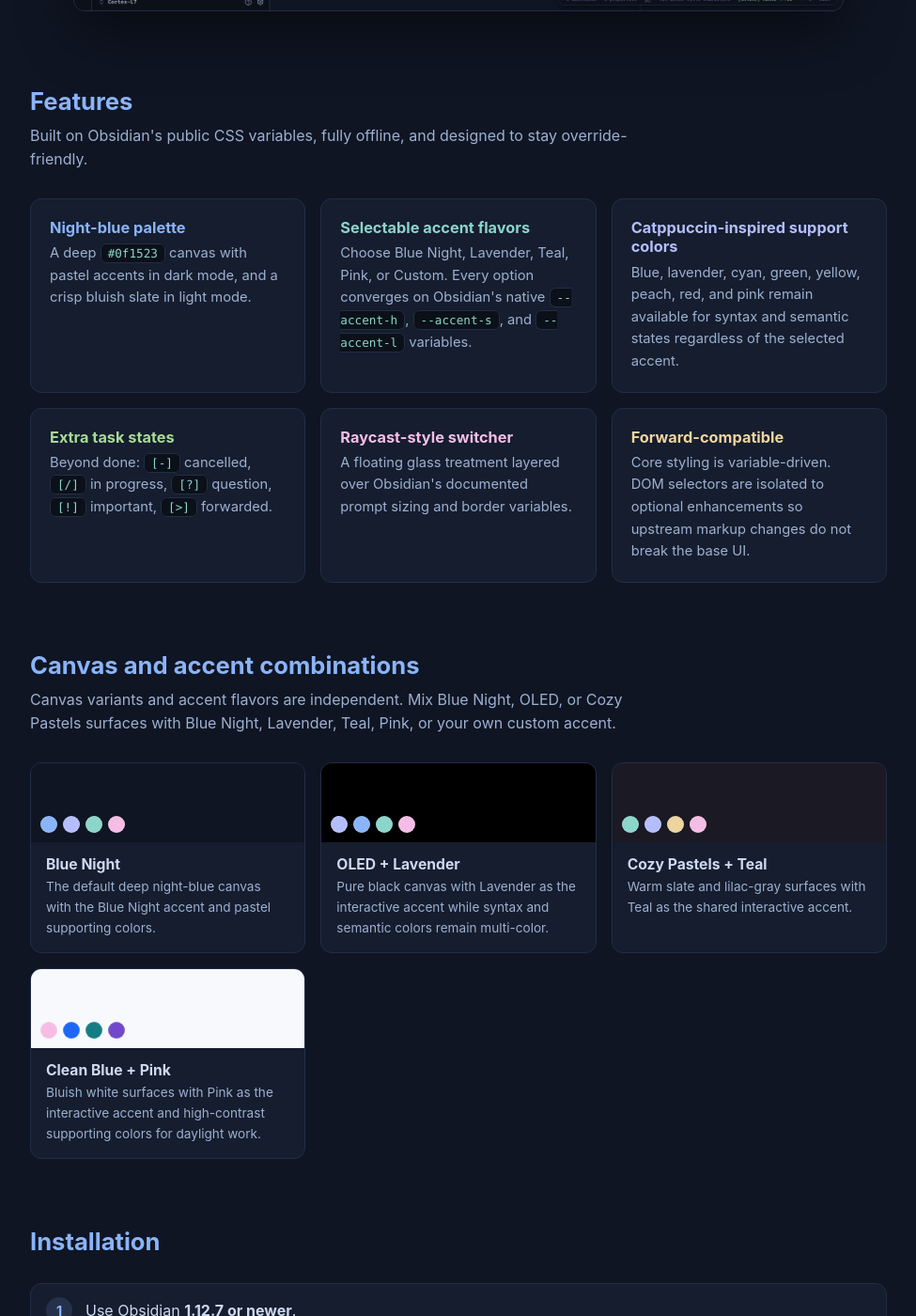
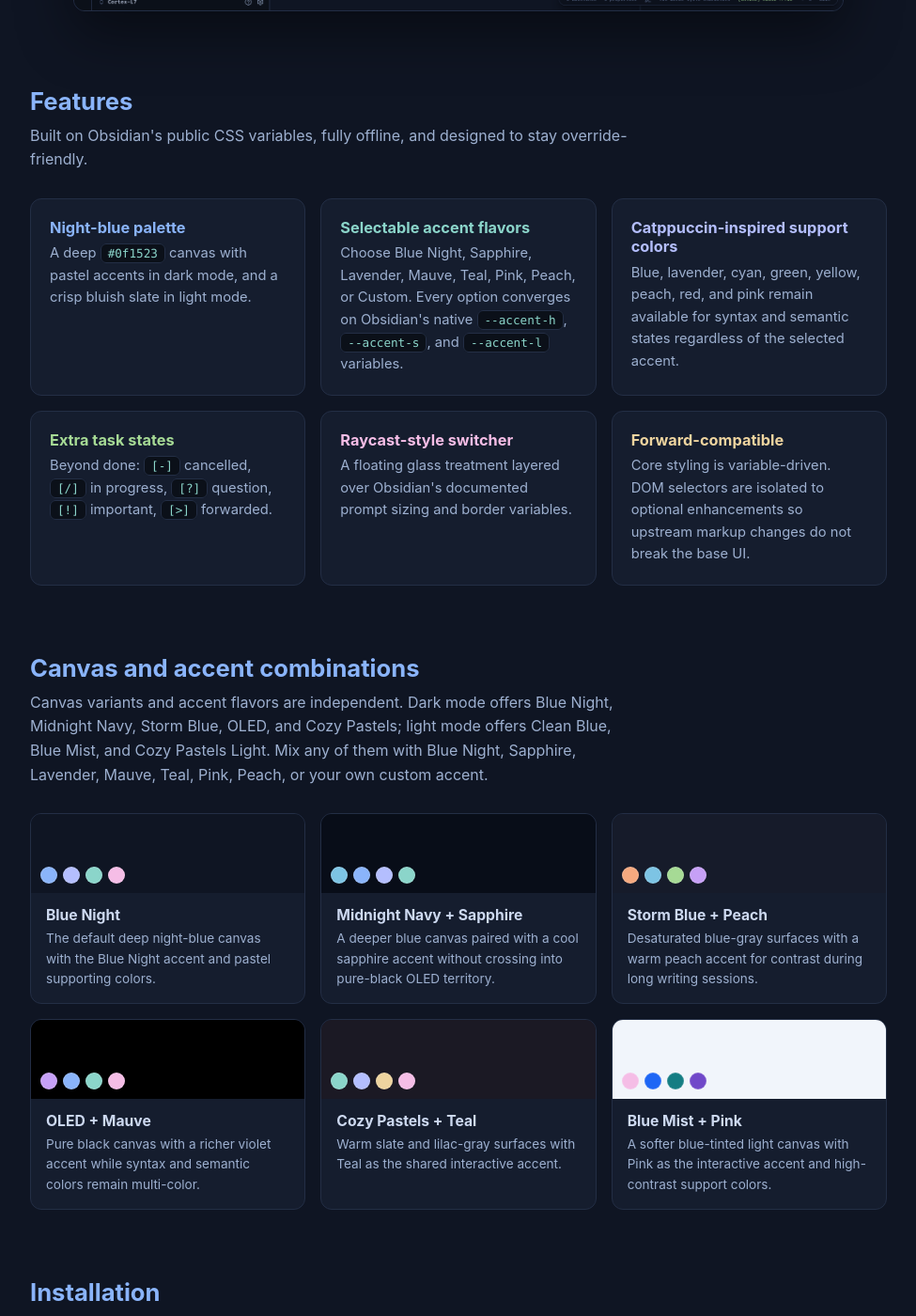
Before and after one commit to sandovaldavid/obsidian-blue-night, a Jekyll site: the page built from docs/index.md, in a window 1280 px wide and 1400 px high, scrolled down 969 px. Shown: the whole window at 94% size, without its empty margins (152-1127 px from the left). Built offline with Jekyll 4.4.1, drawn with Linux system fonts in a browser that asks for light colours.

Commit message:
docs(site): showcase expanded theme variants

```diff
--- a/docs/index.md
+++ b/docs/index.md
@@ -28,7 +28,7 @@ title: Blue Night
     </div>
     <div class="feature-card" data-accent="teal">
       <h3>Selectable accent flavors</h3>
-      <p>Choose Blue Night, Lavender, Teal, Pink, or Custom. Every option converges on Obsidian's native <code>--accent-h</code>, <code>--accent-s</code>, and <code>--accent-l</code> variables.</p>
+      <p>Choose Blue Night, Sapphire, Lavender, Mauve, Teal, Pink, Peach, or Custom. Every option converges on Obsidian's native <code>--accent-h</code>, <code>--accent-s</code>, and <code>--accent-l</code> variables.</p>
     </div>
     <div class="feature-card" data-accent="lavender">
       <h3>Catppuccin-inspired support colors</h3>
@@ -52,7 +52,9 @@ title: Blue Night
 <section id="flavors">
   <h2>Canvas and accent combinations</h2>
   <p class="section-lead">
-    Canvas variants and accent flavors are independent. Mix Blue Night, OLED, or Cozy Pastels surfaces with Blue Night, Lavender, Teal, Pink, or your own custom accent.
+    Canvas variants and accent flavors are independent. Dark mode offers Blue Night, Midnight Navy,
+    Storm Blue, OLED, and Cozy Pastels; light mode offers Clean Blue, Blue Mist, and Cozy Pastels
+    Light. Mix any of them with Blue Night, Sapphire, Lavender, Mauve, Teal, Pink, Peach, or your own custom accent.
   </p>
   <div class="flavor-row">
     <div class="flavor">
@@ -65,12 +67,30 @@ title: Blue Night
       </div>
     </div>
     <div class="flavor">
-      <div class="swatch" style="background:#000000">
-        <span style="background:#b4befe"></span><span style="background:#8ab4fa"></span><span style="background:#8bd5ca"></span><span style="background:#f5bde6"></span>
+      <div class="swatch" style="background:#080d18">
+        <span style="background:#7dc4e4"></span><span style="background:#8ab4fa"></span><span style="background:#b4befe"></span><span style="background:#8bd5ca"></span>
       </div>
       <div class="flavor-info">
-        <h3>OLED + Lavender</h3>
-        <p>Pure black canvas with Lavender as the interactive accent while syntax and semantic colors remain multi-color.</p>
+        <h3>Midnight Navy + Sapphire</h3>
+        <p>A deeper blue canvas paired with a cool sapphire accent without crossing into pure-black OLED territory.</p>
+      </div>
+    </div>
+    <div class="flavor">
+      <div class="swatch" style="background:#161b2a">
+        <span style="background:#f5a97f"></span><span style="background:#7dc4e4"></span><span style="background:#a6da95"></span><span style="background:#c6a0f6"></span>
+      </div>
+      <div class="flavor-info">
+        <h3>Storm Blue + Peach</h3>
+        <p>Desaturated blue-gray surfaces with a warm peach accent for contrast during long writing sessions.</p>
+      </div>
+    </div>
+    <div class="flavor">
+      <div class="swatch" style="background:#000000">
+        <span style="background:#c6a0f6"></span><span style="background:#8ab4fa"></span><span style="background:#8bd5ca"></span><span style="background:#f5bde6"></span>
+      </div>
+      <div class="flavor-info">
+        <h3>OLED + Mauve</h3>
+        <p>Pure black canvas with a richer violet accent while syntax and semantic colors remain multi-color.</p>
       </div>
     </div>
     <div class="flavor">
@@ -83,12 +103,12 @@ title: Blue Night
       </div>
     </div>
     <div class="flavor">
-      <div class="swatch" style="background:#f7f9fc">
+      <div class="swatch" style="background:#f1f5fb">
         <span style="background:#f5bde6"></span><span style="background:#1e66f5"></span><span style="background:#147d83"></span><span style="background:#7048c9"></span>
       </div>
       <div class="flavor-info">
-        <h3>Clean Blue + Pink</h3>
-        <p>Bluish white surfaces with Pink as the interactive accent and high-contrast supporting colors for daylight work.</p>
+        <h3>Blue Mist + Pink</h3>
+        <p>A softer blue-tinted light canvas with Pink as the interactive accent and high-contrast support colors.</p>
       </div>
     </div>
   </div>
```
